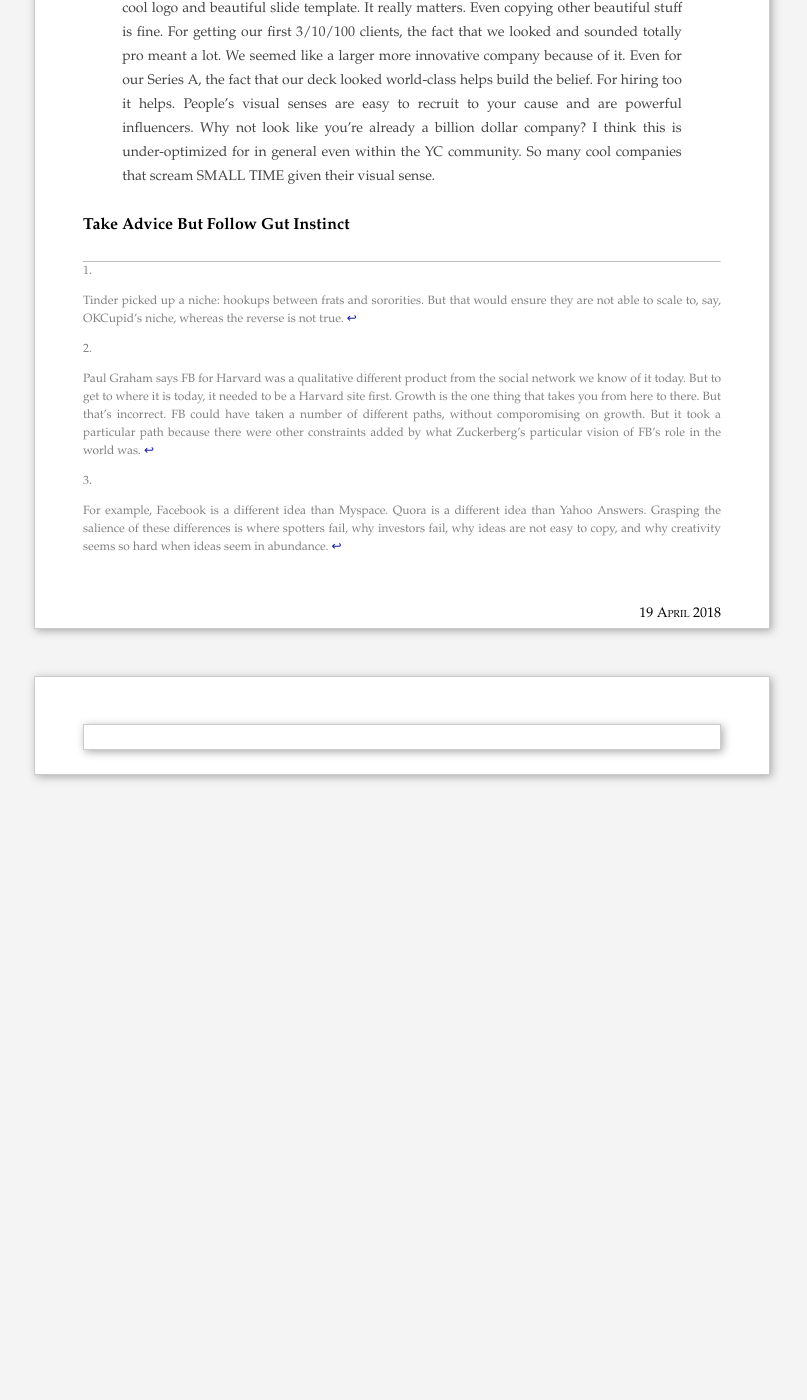
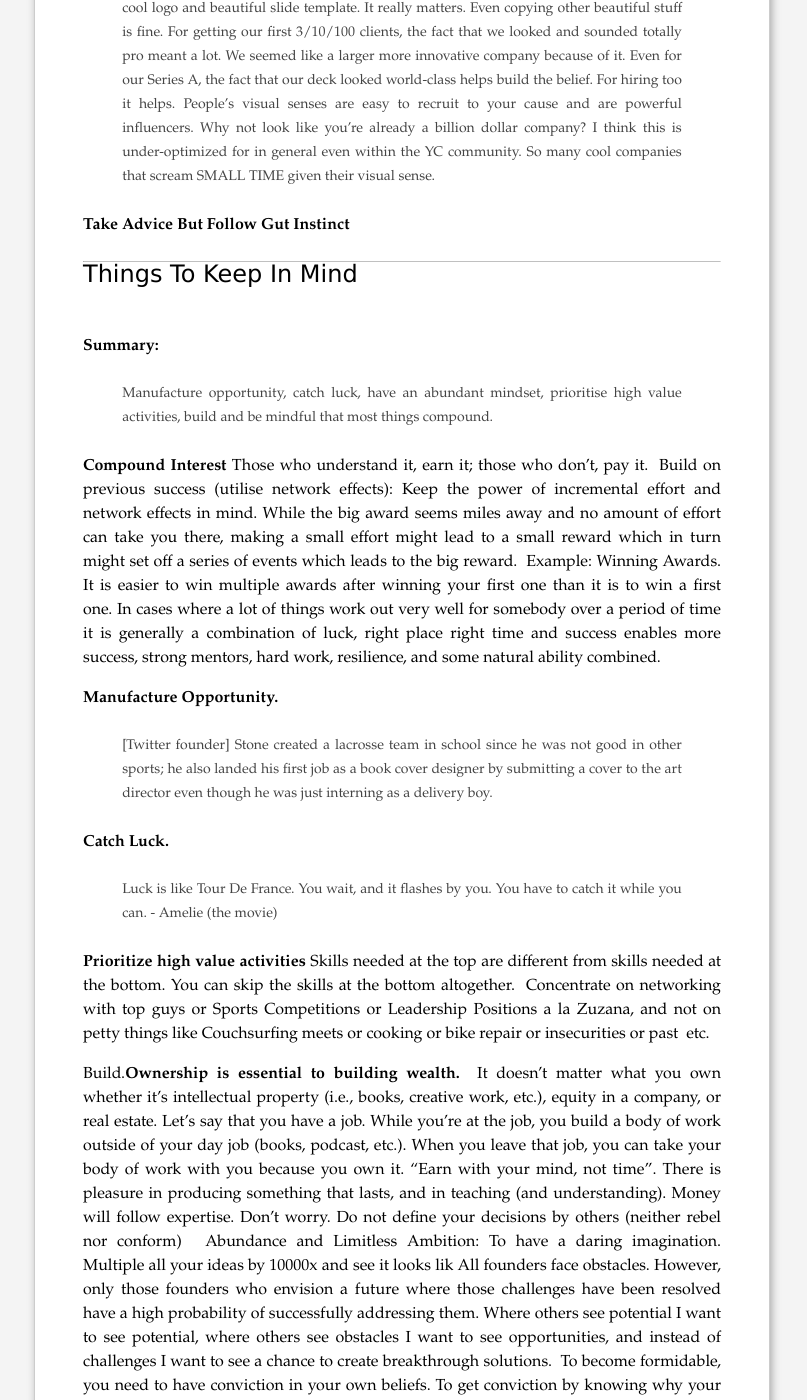
Before and after one commit to piyushahuja/piyushahuja.github.io, a Jekyll site: the page built from _posts/startups/2018-04-19-startup-philosophy.md, in a window 1280 px wide and 1400 px high, scrolled down 2674 px. Shown: the whole window, without its empty margins (238-1045 px from the left). Built offline with Jekyll 4.4.1, drawn with Linux system fonts in a browser that asks for light colours; comment, search, counter and statistics services are not loaded; before the commit the page ends 3497 px from its top, so only the background shows below that; some of the changed text lies outside the part shown.

Commit message:
auto deployed

```diff
--- a/_posts/startups/2018-04-19-startup-philosophy.md
+++ b/_posts/startups/2018-04-19-startup-philosophy.md
@@ -92,5 +92,29 @@ What is a good aesthetic? A good aesthetic evokes a feeling of perfect *harmony*
 
 **Take Advice But Follow Gut Instinct**
 
+ -----
+
+
+# Things To Keep In Mind
+
+**Summary:**
+> Manufacture opportunity, catch luck, have an abundant mindset, prioritise high value activities, build and be mindful that most things compound.
+
+**Compound Interest** Those who understand it, earn it; those who don’t, pay it.  Build on previous success (utilise network effects): Keep the power of incremental effort and network effects in mind. While the big award seems miles away and no amount of effort can take you there, making a small effort might lead to a small reward which in turn might set off a series of events which leads to the big reward.  Example: Winning Awards. It is easier to win multiple awards after winning your first one than it is to win a first one. In cases where a lot of things work out very well for somebody over a period of time it is generally a combination of luck, right place right time and success enables more success, strong mentors, hard work, resilience, and some natural ability combined.
+
+**Manufacture Opportunity.**
+
+ >  [Twitter founder] Stone created a lacrosse team in school since he was not good in other sports; he also landed his first job as a book cover designer by submitting a cover to the art director even though he was just interning as a delivery boy.
+
+**Catch Luck.**
+
+ > Luck is like Tour De France. You wait, and it flashes by you. You have to catch it while you can. - Amelie (the movie)
+
+**Prioritize high value activities** Skills needed at the top are different from skills needed at the bottom. You can skip the skills at the bottom altogether.  Concentrate on networking with top guys or Sports Competitions or Leadership Positions a la Zuzana, and not on petty things like Couchsurfing meets or cooking or bike repair or insecurities or past  etc.
+
+Build.**Ownership is essential to building wealth.**  It doesn’t matter what you own whether it’s intellectual property (i.e., books, creative work, etc.), equity in a company, or real estate. Let’s say that you have a job. While you’re at the job, you build a body of work outside of your day job (books, podcast, etc.). When you leave that job, you can take your body of work with you because you own it. “Earn with your mind, not time". There is pleasure in producing something that lasts, and in teaching (and understanding). Money will follow expertise. Don’t worry. Do not define your decisions by others (neither rebel nor conform)
+Abundance and Limitless Ambition:  To have a daring imagination. Multiple all your ideas by 10000x and see it looks lik All founders face obstacles. However, only those founders who envision a future where those challenges have been resolved have a high probability of successfully addressing them. Where others see potential I want to see potential, where others see obstacles I want to see opportunities, and instead of challenges I want to see a chance to create breakthrough solutions.  To become formidable, you need to have conviction in your own beliefs. To get conviction by knowing why your ideas are right while those of others’ are wrong. This can be done by reasoning and data. This will make you decisive.
+
+Anticipate Challenges and Pre-empt them.  Go to your higher-up with solutions, instead of problems. Make their job easier, learn how they work, and then ride up the ladder.
 
 ----
```
